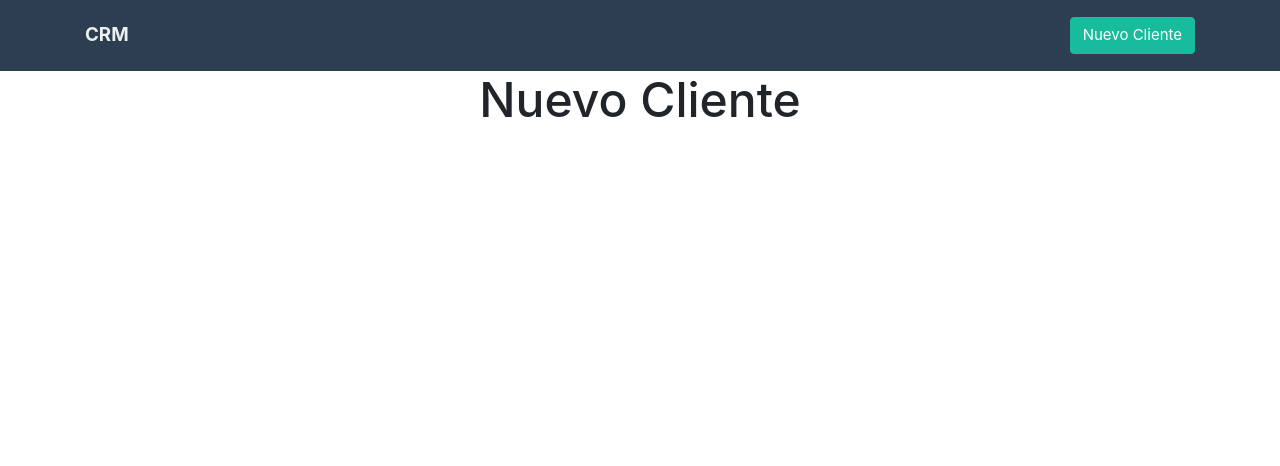
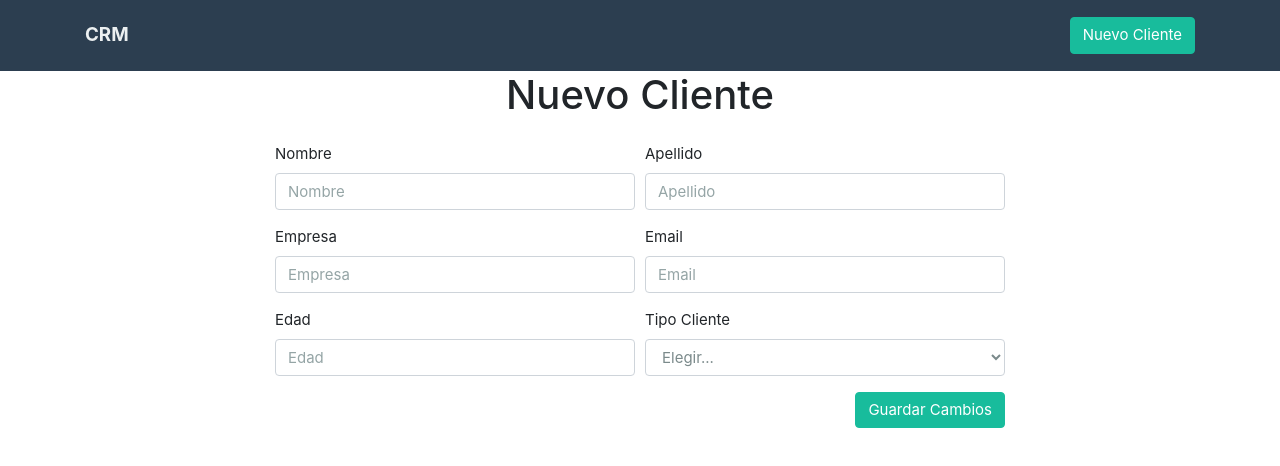
Before and after one commit to RaymonGuzman/GraphQL-Servidor, a React (Create React App) app in the folder cliente/: page /cliente/nuevo in a window 1280 px wide. Shown: the top 466 px of the page. Built offline with nearby package versions, Linux system fonts and the light colour scheme.

Commit message:
Adding new Clients(Working with the mutation)

```diff
--- a/cliente/src/App.js
+++ b/cliente/src/App.js
@@ -27,7 +27,7 @@
     <Switch>
       <Route exact path="/" component={Clientes}/>
       <Route exact path="/cliente/nuevo" component={NuevoCliente}/>
-      <Route exact path="/cliente/editar" component={EditarCliente}/>
+      <Route exact path="/cliente/editar/:id" component={EditarCliente}/>
 
     </Switch>
     </div>
--- a/cliente/src/components/Clientes.js
+++ b/cliente/src/components/Clientes.js
@@ -1,6 +1,7 @@
 import React, { Fragment } from 'react';
 import { Query } from 'react-apollo';
 import { CLIENTES_QUERY } from '../querys';
+import { Link } from 'react-router-dom';
 
 const Clientes = () =>(
 
@@ -25,10 +26,9 @@
             </div>
 
             <div className="col-md-4 d-flex justify-content-end">
-            <a className="btn btn-success d-block d-md-inline-block">
-            Editar Cliente
+            <Link className="btn btn-success d-block d-md-inline-block" to={`cliente/editar/${item.id}`}> Editar Cliente </Link>
 
-            </a>
+
 
             </div>
             </div>
--- a/cliente/src/components/NuevoCliente.js
+++ b/cliente/src/components/NuevoCliente.js
@@ -1,9 +1,65 @@
-import React, { Component } from 'react';
+import React, { Component, Fragment } from 'react';
 
 class NuevoCliente extends Component {
+        state = {
+            cliente:{
+
+                nombre: '',
+                apellido: '',
+                empresa: '',
+                email: '',
+                edad:'',
+                tipo:'',
+                pedido:''
+
+        }
+        }
+
     render() {
         return (
-            <h1 className="text-center">Nuevo Cliente</h1>
+            <Fragment>
+
+            <h2 className="text-center">Nuevo Cliente</h2>
+            <div className="row justify-content-center">
+            <form className="col-md-8 m-3" >
+            <div className="form-row">
+                <div className="form-group col-md-6">
+                    <label>Nombre</label>
+                    <input type="text" className="form-control" placeholder="Nombre"/>
+                </div>
+                <div className="form-group col-md-6">
+                    <label>Apellido</label>
+                    <input type="text" className="form-control" placeholder="Apellido"/>
+                </div>
+            </div>
+            <div className="form-row">
+                <div className="form-group col-md-6">
+                    <label>Empresa</label>
+                    <input type="text" className="form-control" placeholder="Empresa"/>
+                </div>
+                <div className="form-group col-md-6">
+                    <label>Email</label>
+                    <input type="email" className="form-control" placeholder="Email" />
+                </div>
+            </div>
+            <div className="form-row">
+                <div className="form-group col-md-6">
+                    <label>Edad</label>
+                    <input type="text" className="form-control" placeholder="Edad"/>
+                </div>
+                <div className="form-group col-md-6">
+                    <label>Tipo Cliente</label>
+                    <select className="form-control">
+                        <option value="">Elegir...</option>
+                        <option value="PREMIUM">PREMIUM</option>
+                        <option value="BASICO">BÁSICO</option>
+                    </select>
+                </div>
+            </div>
+            <button type="submit" className="btn btn-success float-right">Guardar Cambios</button>
+        </form>
+        </div>
+            </Fragment>
         );
     }
 }
```
Also changed, not shown: cliente/src/mutations/index.js (added, +15 -0 lines), 1 other file (tests, documents, lock files or other folders).
